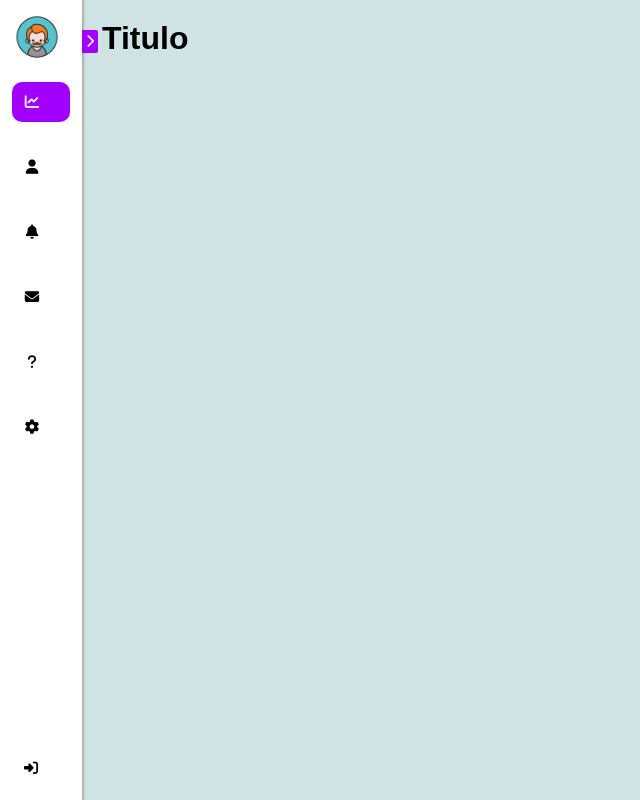
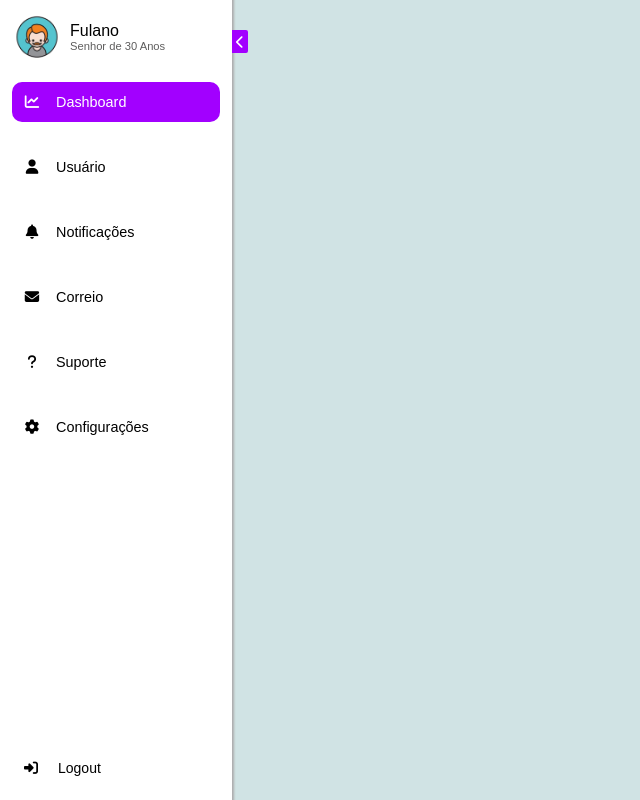
Before and after one commit to Wrocha21/Projeto_Menu, a plain HTML site: page index.html in a window 1280 px wide. Both pictures are taken after a click on the button 89 px from the left and 41 px from the top of the page. Shown: the whole page, without its empty margins (0-640 px from the left). Drawn offline with Linux system fonts and the light colour scheme.

Commit message:
Arrumando JavaScript

```diff
--- a/index.html
+++ b/index.html
@@ -84,7 +84,7 @@
     <main>
         <h1>Titulo</h1>
     </main>
-    <script src="Javascript/script.js"></script>
+    <script src="script.js"></script>
 
 </body>
 
--- a/Javascript/script.js
+++ b/script.js
@@ -1,3 +1,4 @@
+
 document.getElementById('open_btn').addEventListener('click', function () {
-    document.getElementById('sidebar').classlist.toggle('open-sidebar');
+    document.getElementById('sidebar').classList.toggle('open-sidebar');
 });
--- a/styles.css
+++ b/styles.css
@@ -16,7 +16,10 @@ body {
 }
 
 main {
+    position: fixed;
     padding: 20px;
+    z-index: 1;
+    padding-left: calc(82px + 20px);
 }
 
 #sidebar {
@@ -26,6 +29,9 @@ main {
     height: 100vh;
     background-color: white;
     box-shadow: 0px 0px 2px 2px rgb(173, 173, 173);
+    transition: all .5s;
+    min-width: 82px;
+    z-index: 2;
 }
 
 #sidebar_content {
@@ -83,6 +89,7 @@ ul#side-items > li.side-item:hover:not(.active), #logout_btn:hover {
 ul#side-items > li.side-item a {
     display: flex;
     align-items: center;
+    justify-content: center;
     text-decoration: none;
     color: black;
 }
@@ -132,22 +139,34 @@ ul#side-items > li.side-item a i {
     border-radius: 0px 2px 2px 0px;
 }
 
+#open_btn_icon {
+    transition: transform .3s ease;
+}
+
+.open-sidebar #open_btn_icon {
+    transform: rotate(180deg);
+}
+
 .item_description {
     width: 0px;
+    height: 0px;
     overflow: hidden;
     white-space: nowrap;
     text-overflow: ellipsis;
+    transition: width .6s;
 }
 
 #sidebar.open-sidebar {
-    min-width: 15%;
+  min-width: 15%;
 }
 
-#sidebar.open-sidebar .item_description {
-    width: 150px;
+#sidebar.open-sidebar .item_description  {
+  width: 150px;
+  height: auto; /* ou o tamanho desejado */
 }
 
-#sidebar.open-sidebar .side-item > a {
-    justify-content: flex-start;
-    gap: 14px;
+#sidebar.open-sidebar .side-item a {
+        justify-content: flex-start;
+        gap: 14px
+        ;
 }
```
